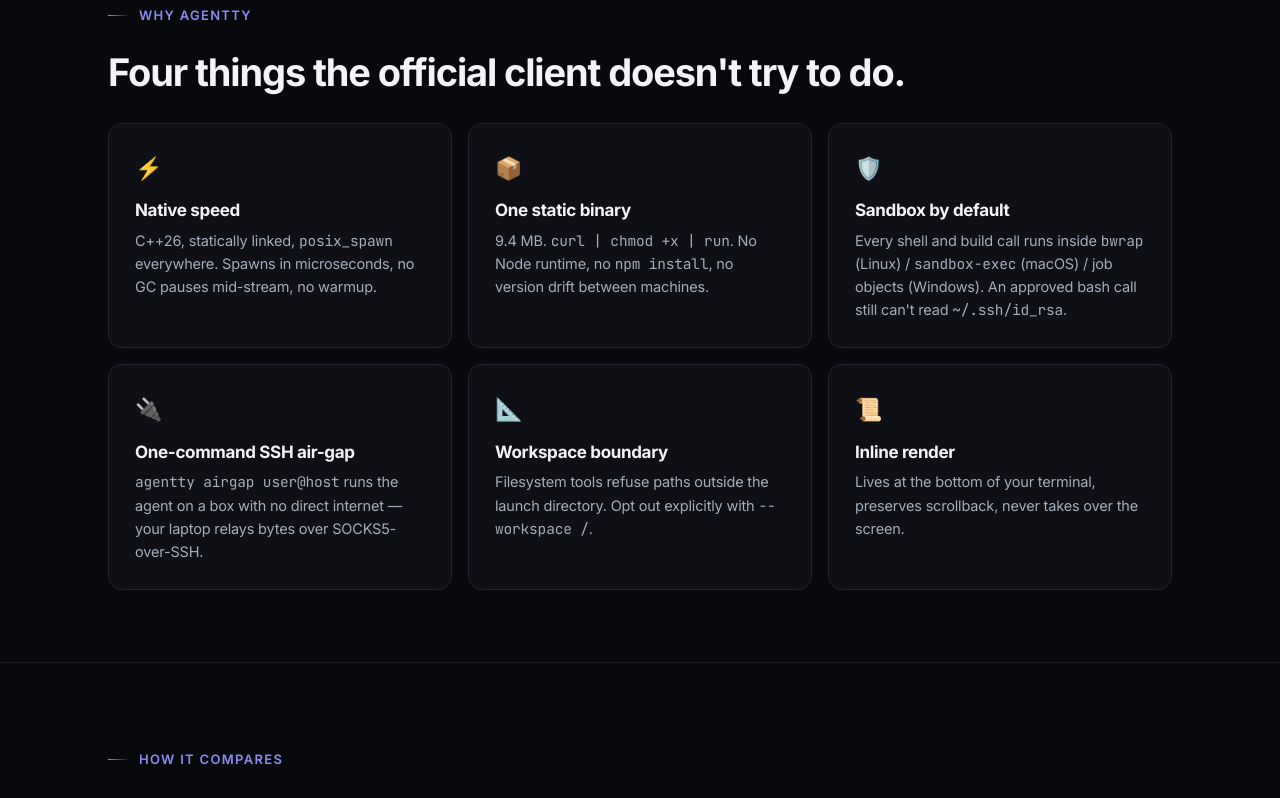
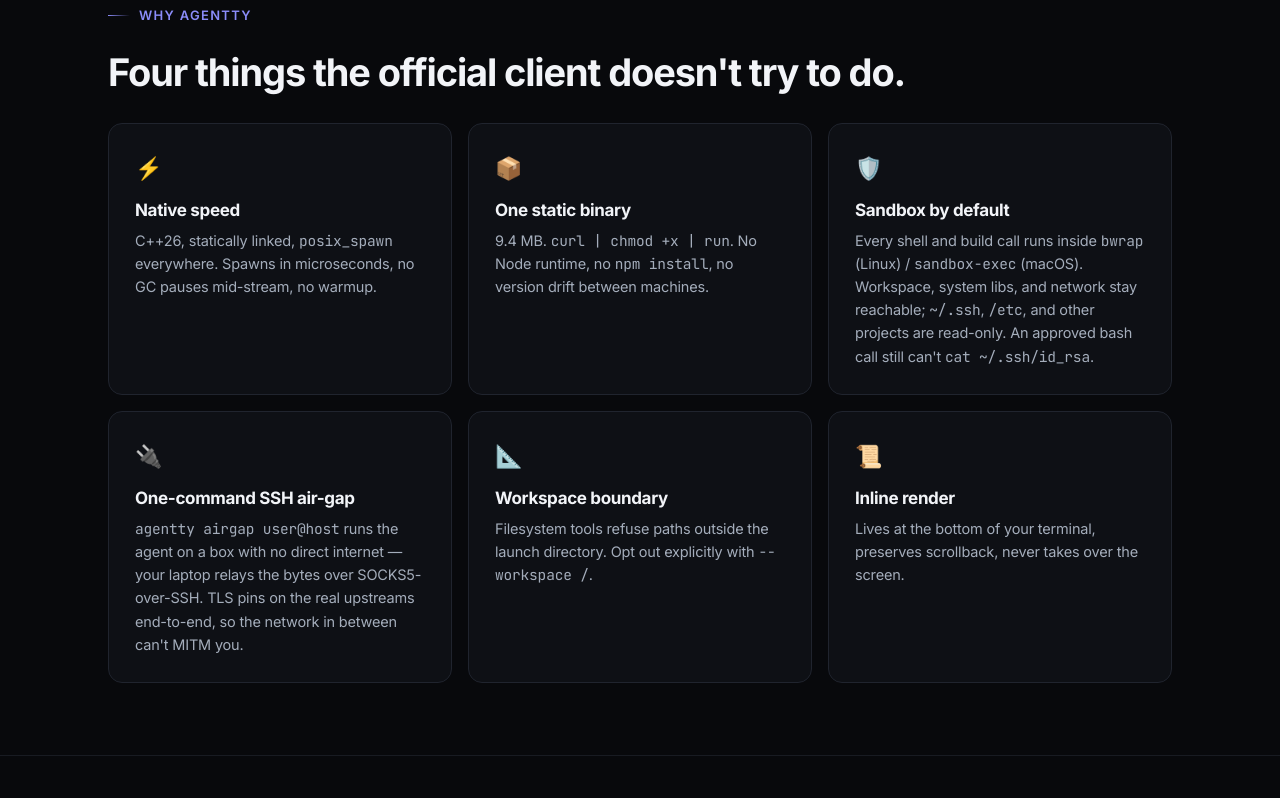
Before and after one commit to 1ay1/agentty.org, a Next.js app: page / in a window 1280 px wide. Shown: the part 2080-2878 px from the top of the page. Built offline with nearby package versions, Linux system fonts and the light colour scheme.

Commit message:
Sharpen home-page copy from README: sandbox reachable/read-only framing, air-gap MITM note, audit-the-source matrix

```diff
--- a/app/page.tsx
+++ b/app/page.tsx
@@ -108,8 +108,8 @@
           <div className="grid grid-3" style={{ marginTop: 28 }}>
             <div className="card tilt" data-reveal><span className="ico">⚡</span><h3>Native speed</h3><p>C++26, statically linked, <code>posix_spawn</code> everywhere. Spawns in microseconds, no GC pauses mid-stream, no warmup.</p></div>
             <div className="card tilt" data-reveal><span className="ico">📦</span><h3>One static binary</h3><p>{stats.sizeMB}. <code>curl | chmod +x | run</code>. No Node runtime, no <code>npm install</code>, no version drift between machines.</p></div>
-            <div className="card tilt" data-reveal><span className="ico">🛡️</span><h3>Sandbox by default</h3><p>Every shell and build call runs inside <code>bwrap</code> (Linux) / <code>sandbox-exec</code> (macOS) / job objects (Windows). An approved bash call still can&apos;t read <code>~/.ssh/id_rsa</code>.</p></div>
-            <div className="card tilt" data-reveal><span className="ico">🔌</span><h3>One-command SSH air-gap</h3><p><code>agentty airgap user@host</code> runs the agent on a box with no direct internet — your laptop relays bytes over SOCKS5-over-SSH.</p></div>
+            <div className="card tilt" data-reveal><span className="ico">🛡️</span><h3>Sandbox by default</h3><p>Every shell and build call runs inside <code>bwrap</code> (Linux) / <code>sandbox-exec</code> (macOS). Workspace, system libs, and network stay reachable; <code>~/.ssh</code>, <code>/etc</code>, and other projects are read-only. An approved bash call still can&apos;t <code>cat ~/.ssh/id_rsa</code>.</p></div>
+            <div className="card tilt" data-reveal><span className="ico">🔌</span><h3>One-command SSH air-gap</h3><p><code>agentty airgap user@host</code> runs the agent on a box with no direct internet — your laptop relays the bytes over SOCKS5-over-SSH. TLS pins on the real upstreams end-to-end, so the network in between can&apos;t MITM you.</p></div>
             <div className="card tilt" data-reveal><span className="ico">📐</span><h3>Workspace boundary</h3><p>Filesystem tools refuse paths outside the launch directory. Opt out explicitly with <code>--workspace /</code>.</p></div>
             <div className="card tilt" data-reveal><span className="ico">📜</span><h3>Inline render</h3><p>Lives at the bottom of your terminal, preserves scrollback, never takes over the screen.</p></div>
           </div>
@@ -186,7 +186,7 @@
           <div className="boxrow" style={{ marginTop: 28 }}>
             <div className="bigbox tilt" data-reveal>
               <h3>Read the source</h3>
-              <p>One <code>std::visit</code> reducer, a single render function, and a permission matrix you can audit. It reads like a single function.</p>
+              <p>The reducer is one <code>std::visit</code> over a closed event sum; the view is a single <code>Model &rarr; Element</code> function; the permission matrix is a <code>constexpr</code> with <code>static_assert</code>s. Change a policy cell and the build breaks — not a test nobody runs.</p>
               <a className="btn btn-ghost" href={site.github} target="_blank" rel="noopener noreferrer" data-magnetic>Browse the repo →</a>
             </div>
             <div className="bigbox tilt" data-reveal>
```
